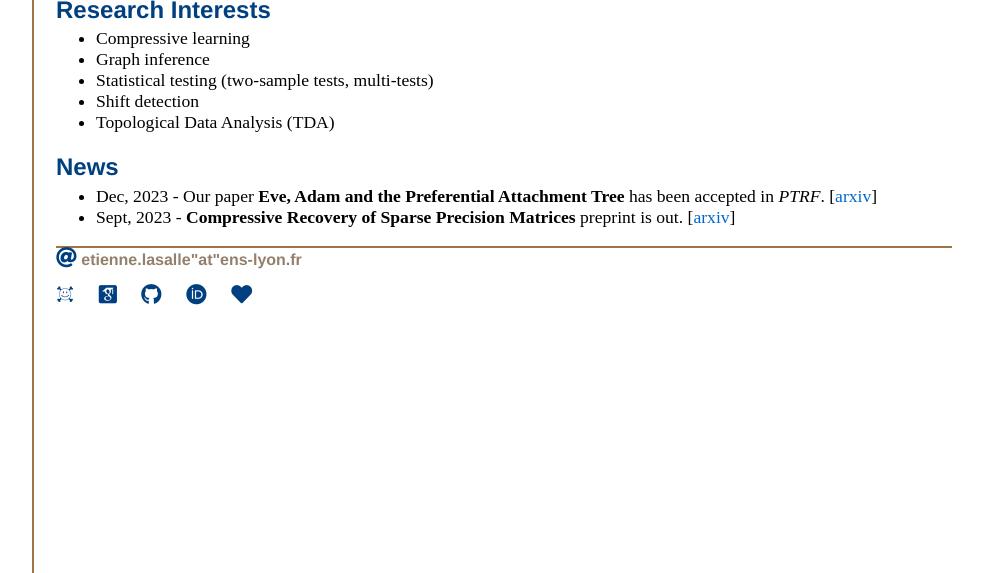
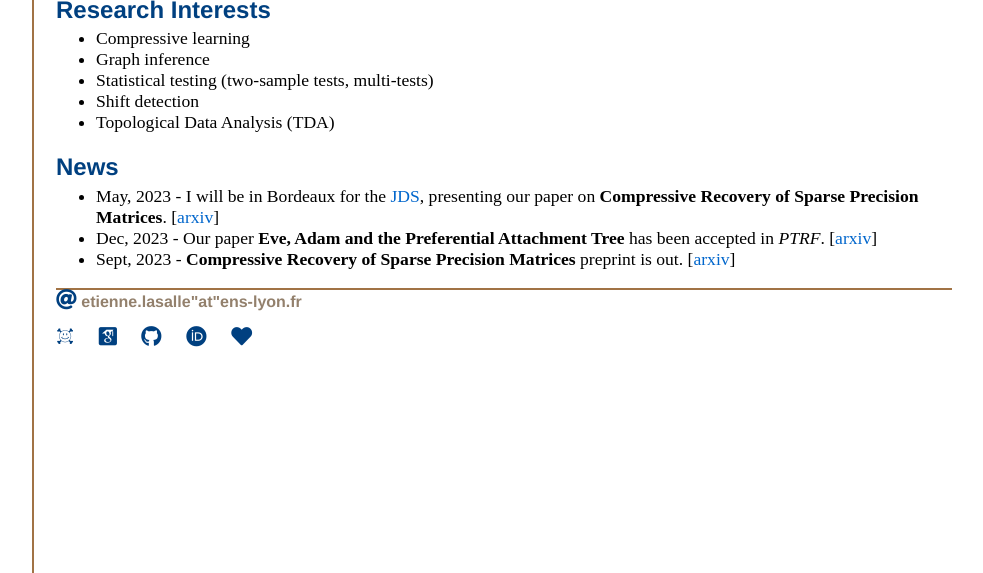
Before and after one commit to elasalle/elasalle.github.io, a Jekyll site: the page built from index.html, in a window 1280 px wide, cut to the strip 327-900 px from the top of the page. Shown: the whole strip, without its empty margins (120-1103 px from the left). Built offline with Jekyll 4.4.1, drawn with Linux system fonts in a browser that asks for light colours; some web fonts are replaced.

Commit message:
Update index.html

```diff
--- a/index.html
+++ b/index.html
@@ -36,6 +36,7 @@ title: Etienne Lasalle
 
 	<h2 class="title2">News</h2>
 	<ul class="normalsize">
+		<li>May, 2023 - I will be in Bordeaux for the <a href="https://jds2024.sciencesconf.org/">JDS</a>, presenting our paper on <b>Compressive Recovery of Sparse Precision Matrices</b>. [<a href="https://arxiv.org/pdf/2311.04673.pdf">arxiv</a>]</li>
 		<li>Dec, 2023 - Our paper <b>Eve, Adam and the Preferential Attachment Tree</b> has been accepted in <i>PTRF</i>. 	[<a href="https://arxiv.org/pdf/2303.04752.pdf">arxiv</a>]</li>
 		<li>Sept, 2023 - <b>Compressive Recovery of Sparse Precision Matrices</b> preprint is out. 	[<a href="https://arxiv.org/pdf/2311.04673.pdf">arxiv</a>]</li>
 	</ul>
```
